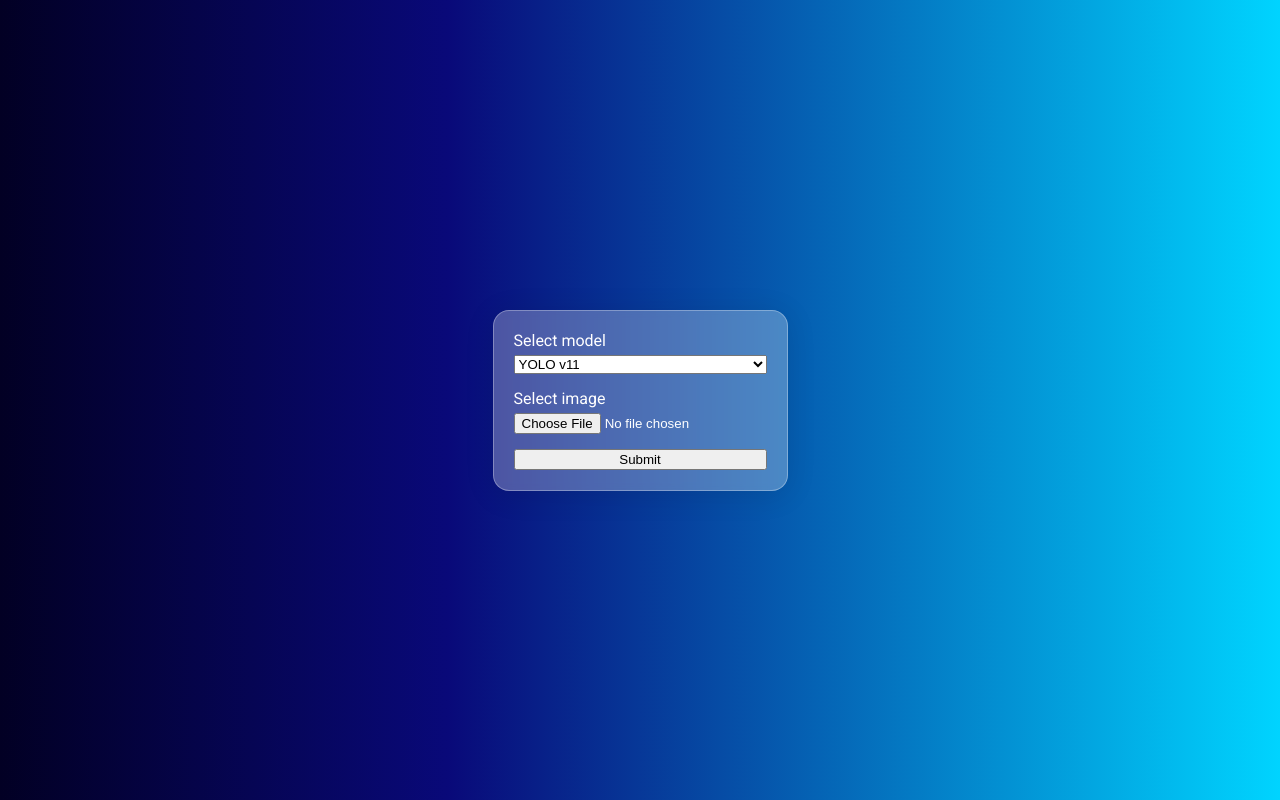
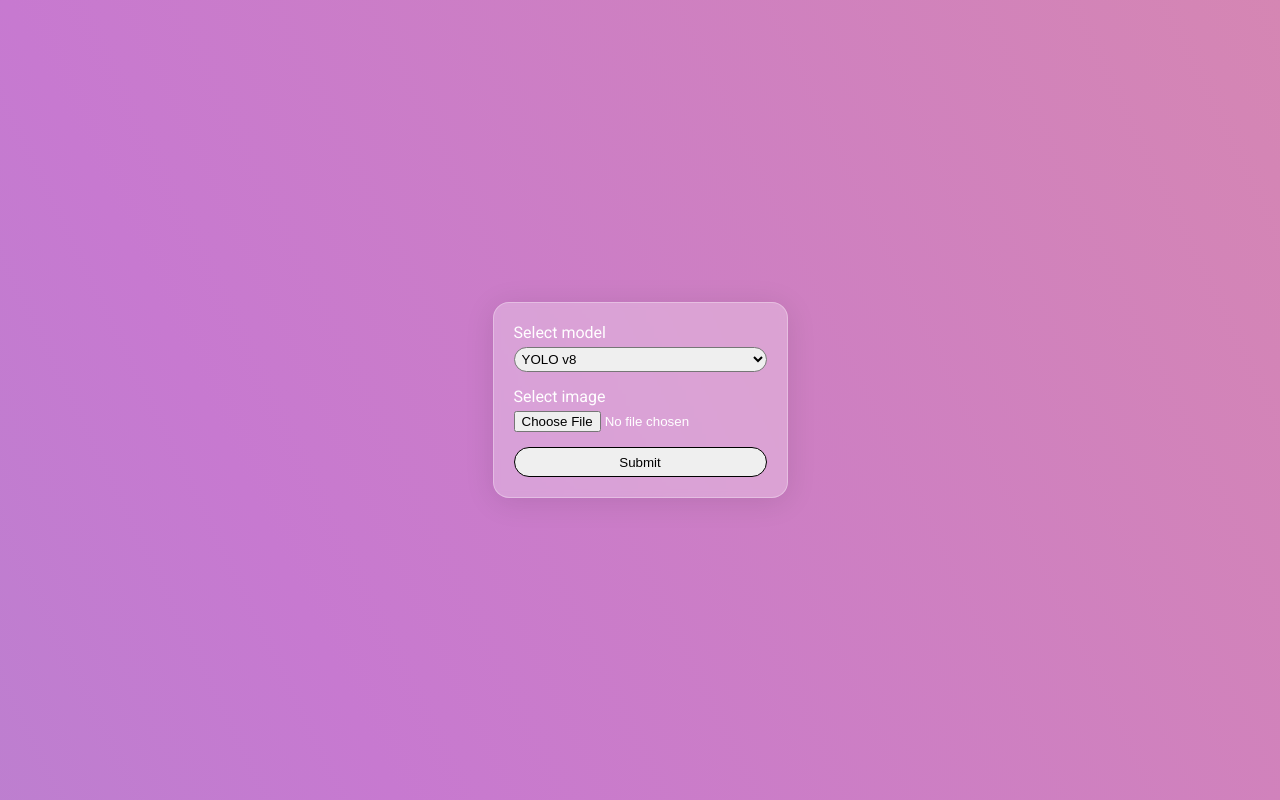
Before and after one commit to Hinoshii/Playing-Card-Classification-Using-YOLOv8-and-YOLOv11, a Flask app: page / in a window 1280 px wide. Run offline with Flask 3, Linux system fonts and the light colour scheme; some libraries are stand-ins or nearby versions.

Commit message:
style page

```diff
--- a/static/css/index.css
+++ b/static/css/index.css
@@ -5,11 +5,22 @@ body {
     margin: 0;
     padding: 0;
     display: flex;
-    background: rgb(2,0,36);
-    background: linear-gradient(90deg, rgba(2,0,36,1) 0%, rgba(9,9,121,1) 35%, rgba(0,212,255,1) 100%);
     font-family: "Roboto", sans-serif;
     color: white;
 }
+
+@keyframes AnimationName {
+    0%{background-position:0% 51%}
+    50%{background-position:100% 50%}
+    100%{background-position:0% 51%}
+}
+
+body {
+    background: linear-gradient(244deg, #FEAC5E, #C779D0, #4BC0C8);
+    background-size: 600% 600%;
+    animation: AnimationName 40s ease infinite;
+}
+
 
 #bg {
     position: absolute;
@@ -37,3 +48,14 @@ form {
 label + * {
     margin-bottom: 10px;
 }
+
+input[type^="submit"] {
+    border-radius: 15px;
+    border: 1px solid black;
+    height: 30px;
+}
+
+select {
+    padding: 3px;
+    border-radius: 20px;
+}
--- a/templates/html/index.html
+++ b/templates/html/index.html
@@ -7,8 +7,6 @@
     <link rel="preconnect" href="https://fonts.googleapis.com">
     <link rel="preconnect" href="https://fonts.gstatic.com" crossorigin>
     <link href="https://fonts.googleapis.com/css2?family=Roboto:ital,wght@0,100;0,300;0,400;0,500;0,700;0,900;1,100;1,300;1,400;1,500;1,700;1,900&display=swap" rel="stylesheet">
-    <script src="https://cdnjs.cloudflare.com/ajax/libs/p5.js/1.10.0/p5.js"></script>
-    <script src="https://cdnjs.cloudflare.com/ajax/libs/p5.js/1.10.0/addons/p5.sound.min.js"></script>
     <title>Card Detection</title>
 </head>
 <body>
@@ -17,14 +15,13 @@
         <form action="{{ url_for('result') }}" method="post" enctype="multipart/form-data">
             <label for="model">Select model</label>
             <select name="model" id="model">
+                <option value="yolov8.pt">YOLO v8</option>
                 <option value="yolov11.pt">YOLO v11</option>
-                <option value="yolov8.pt">YOLO v8</option>
             </select>
             <label for="image">Select image</label>
-            <input type="file" id="image" name="image">
+            <input type="file" id="image" name="image" required>
             <input type="submit">
         </form>
     </div>
-    <script src="{{ url_for('static', filename='js/index.js') }}"></script>
 </body>
 </html>
```
